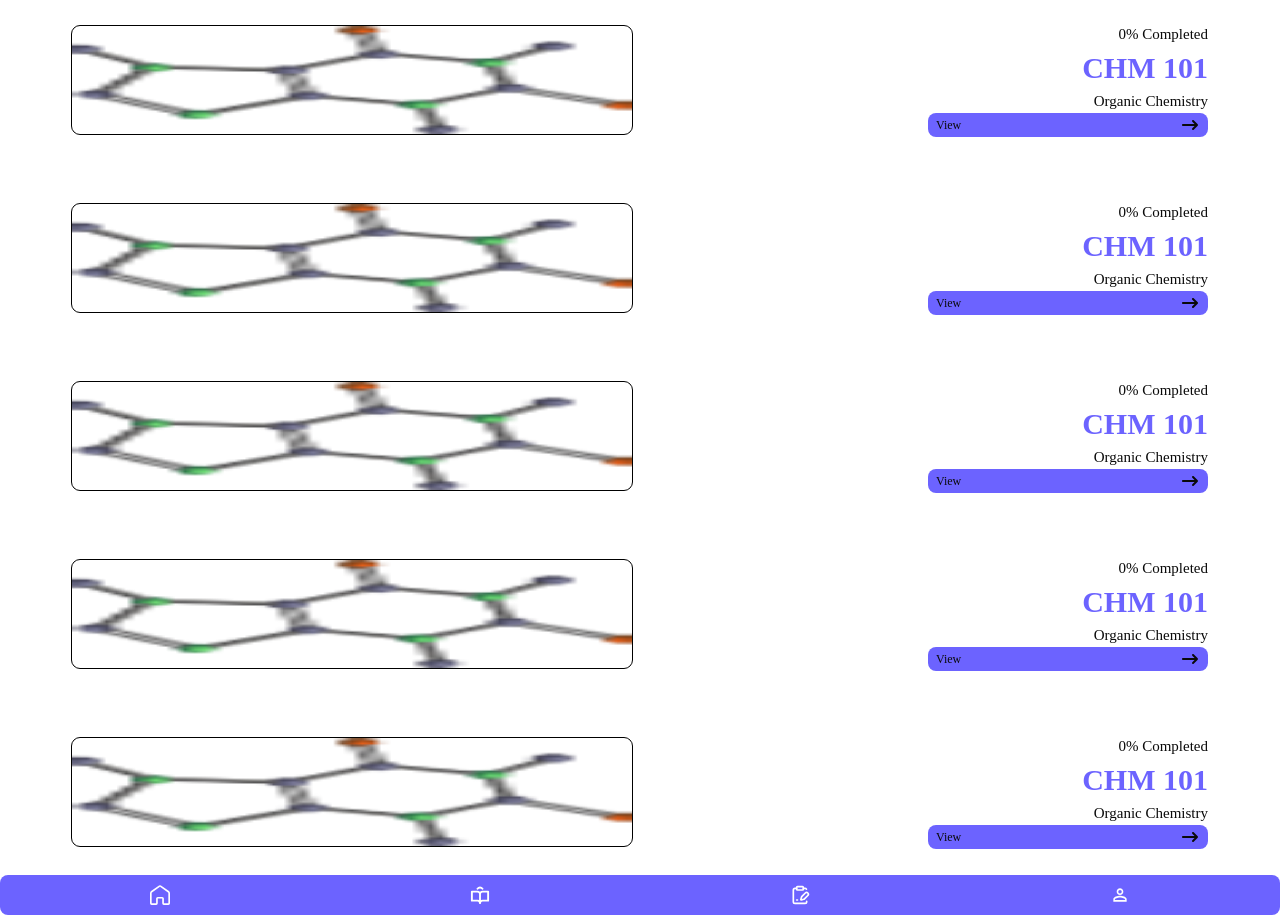
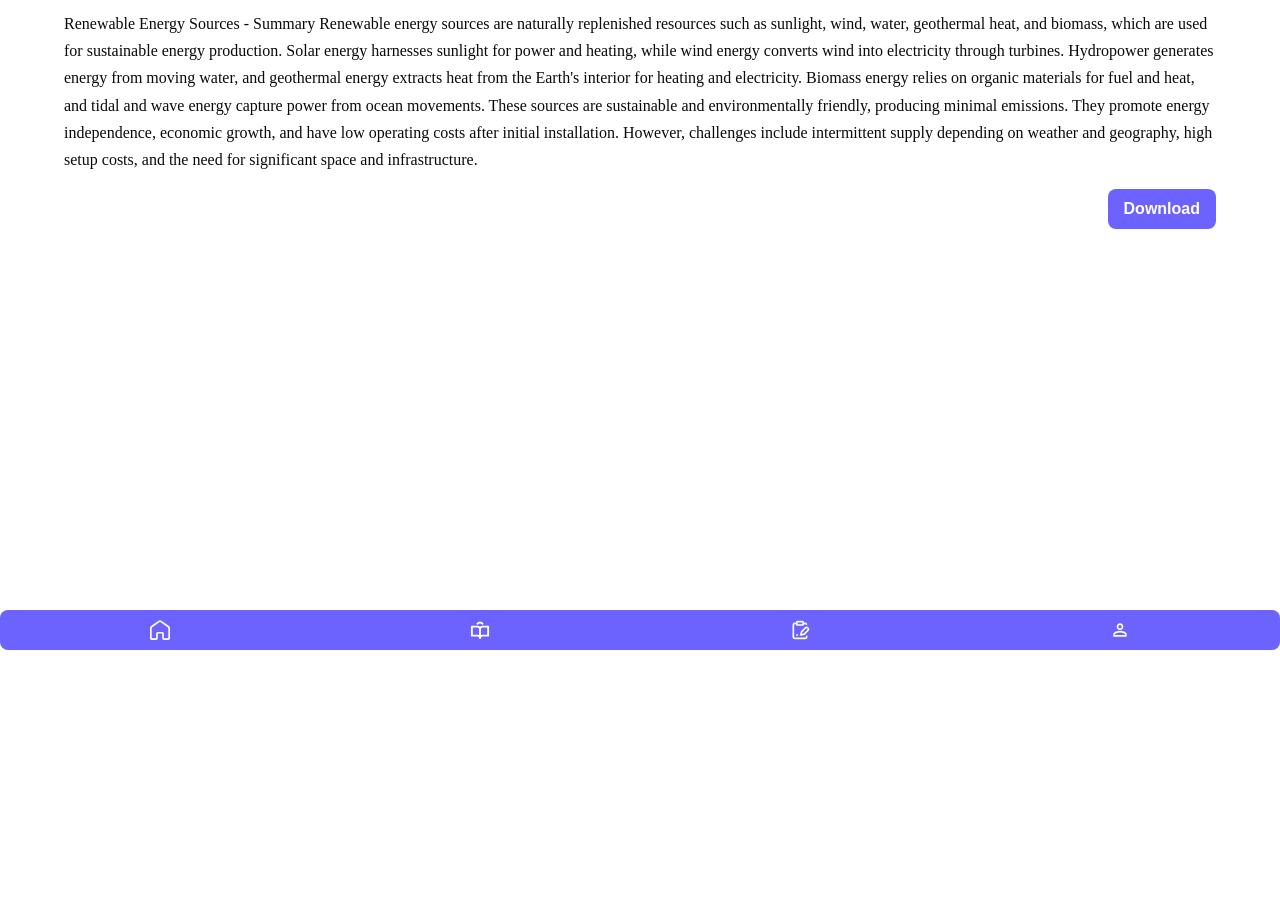
Before and after one commit to iamadams4523/StudyHaven, a Next.js app: page /Classroom in a window 1280 px wide. Shown: the part 210-1125 px from the top of the page. After the commit the page ends 860 px from the top, so only its background shows below. Built offline with nearby package versions, Linux system fonts and the light colour scheme.

Commit message:
Finshed all Classroom pages and commented some out

```diff
--- a/app/Classroom/page.tsx
+++ b/app/Classroom/page.tsx
@@ -286,12 +286,341 @@
 
 // export default Page;
 
-import React from 'react';
+// import React from 'react';
+// import { FiSearch } from 'react-icons/fi';
+// import Image from 'next/image';
+// import { FaArrowRightLong } from 'react-icons/fa6';
+
+// const Page = () => {
+//   return (
+//     <div className="w-full min-h-screen">
+//       <div className="h-[15%] flex flex-col justify-around items-center mt-5 mb-2">
+//         <h1 className="ml-[1.5rem] font-[poppins] text-[20px] font-semibold leading-[30px] self-start">
+//           My Classroom
+//         </h1>
+//         <div className="w-[90%] mx-auto rounded-full h-[40px] gap-2 bg-gray flex items-center">
+//           <FiSearch className="text-[20px] text-lightpurple ml-2" />
+//           <p className="font-[poppins] text-[16px] font-normal">Search</p>
+//         </div>
+//       </div>
+//       <div className="h-[15%] w-full bg-lightpurple flex justify-between items-center rounded-bl-[35px] rounded-br-[35px] px-4">
+//         <div className="flex flex-col h-full gap-3 mt-3">
+//           <h1 className="font-poppins text-[20px] font-semibold leading-[30px] text-white">
+//             100 LEVEL
+//           </h1>
+//           <p className="font-poppins text-[15px] font-medium leading-[22.5px] text-white">
+//             Biochemistry Department
+//           </p>
+//         </div>
+//         <div className="flex flex-col items-center">
+//           <p className="self-end font-[Rockwell Extra Bold] text-white text-[70px] font-extrabold">
+//             1
+//           </p>
+//         </div>
+//       </div>
+//       <div className="w-[90%] mx-auto h-[70%] mt-3 flex flex-col items-center gap-7 mb-2">
+//         <div className="w-full mx-auto h-[150px] flex items-center p-2 gap-4 ">
+//           <div className="w-[50%] h-[80%] outline outline-1 outline-black rounded-lg flex items-center justify-center">
+//             <Image
+//               src="/caffeine-148821_1280-removebg-preview 2.png"
+//               alt="chemistry logo"
+//               width={50}
+//               height={50}
+//               className="w-full h-full"
+//             />
+//           </div>
+
+//           <div className="w-[50%] flex flex-col">
+//             <p className="font-[Poppins] text-[15px] font-normal self-end">
+//               0% Completed
+//             </p>
+//             <p className="font-[Poppins] text-[30px] font-semibold self-end text-lightpurple">
+//               CHM 101
+//             </p>
+//             <p className="font-[Poppins] text-[15px] font-normal self-end">
+//               Organic Chemistry
+//             </p>
+//             <div className="bg-lightpurple w-[50%] px-[0.5rem] py-[0.01rem] flex items-center justify-between rounded-lg self-end">
+//               <p className="font-[poppins] text-[12px] font-light leading-[24px]">
+//                 View
+//               </p>
+//               <FaArrowRightLong className="h-4 w-5" />
+//             </div>
+//           </div>
+//         </div>
+//         <div className="w-full mx-auto h-[150px] flex items-center p-2 gap-4 ">
+//           <div className="w-[50%] h-[80%] outline outline-1 outline-black rounded-lg flex items-center justify-center">
+//             <Image
+//               src="/caffeine-148821_1280-removebg-preview 2.png"
+//               alt="chemistry logo"
+//               width={50}
+//               height={50}
+//               className="w-full h-full"
+//             />
+//           </div>
+
+//           <div className="w-[50%] flex flex-col">
+//             <p className="font-[Poppins] text-[15px] font-normal self-end">
+//               0% Completed
+//             </p>
+//             <p className="font-[Poppins] text-[30px] font-semibold self-end text-lightpurple">
+//               CHM 101
+//             </p>
+//             <p className="font-[Poppins] text-[15px] font-normal self-end">
+//               Organic Chemistry
+//             </p>
+//             <div className="bg-lightpurple w-[50%] px-[0.5rem] py-[0.01rem] flex items-center justify-between rounded-lg self-end">
+//               <p className="font-[poppins] text-[12px] font-light leading-[24px]">
+//                 View
+//               </p>
+//               <FaArrowRightLong className="h-4 w-5" />
+//             </div>
+//           </div>
+//         </div>
+//         <div className="w-full mx-auto h-[150px] flex items-center p-2 gap-4 ">
+//           <div className="w-[50%] h-[80%] outline outline-1 outline-black rounded-lg flex items-center justify-center">
+//             <Image
+//               src="/caffeine-148821_1280-removebg-preview 2.png"
+//               alt="chemistry logo"
+//               width={50}
+//               height={50}
+//               className="w-full h-full"
+//             />
+//           </div>
+
+//           <div className="w-[50%] flex flex-col">
+//             <p className="font-[Poppins] text-[15px] font-normal self-end">
+//               0% Completed
+//             </p>
+//             <p className="font-[Poppins] text-[30px] font-semibold self-end text-lightpurple">
+//               CHM 101
+//             </p>
+//             <p className="font-[Poppins] text-[15px] font-normal self-end">
+//               Organic Chemistry
+//             </p>
+//             <div className="bg-lightpurple w-[50%] px-[0.5rem] py-[0.01rem] flex items-center justify-between rounded-lg self-end">
+//               <p className="font-[poppins] text-[12px] font-light leading-[24px]">
+//                 View
+//               </p>
+//               <FaArrowRightLong className="h-4 w-5" />
+//             </div>
+//           </div>
+//         </div>
+//         <div className="w-full mx-auto h-[150px] flex items-center p-2 gap-4 ">
+//           <div className="w-[50%] h-[80%] outline outline-1 outline-black rounded-lg flex items-center justify-center">
+//             <Image
+//               src="/caffeine-148821_1280-removebg-preview 2.png"
+//               alt="chemistry logo"
+//               width={50}
+//               height={50}
+//               className="w-full h-full"
+//             />
+//           </div>
+
+//           <div className="w-[50%] flex flex-col">
+//             <p className="font-[Poppins] text-[15px] font-normal self-end">
+//               0% Completed
+//             </p>
+//             <p className="font-[Poppins] text-[30px] font-semibold self-end text-lightpurple">
+//               CHM 101
+//             </p>
+//             <p className="font-[Poppins] text-[15px] font-normal self-end">
+//               Organic Chemistry
+//             </p>
+//             <div className="bg-lightpurple w-[50%] px-[0.5rem] py-[0.01rem] flex items-center justify-between rounded-lg self-end">
+//               <p className="font-[poppins] text-[12px] font-light leading-[24px]">
+//                 View
+//               </p>
+//               <FaArrowRightLong className="h-4 w-5" />
+//             </div>
+//           </div>
+//         </div>
+//         <div className="w-full mx-auto h-[150px] flex items-center p-2 gap-4 ">
+//           <div className="w-[50%] h-[80%] outline outline-1 outline-black rounded-lg flex items-center justify-center">
+//             <Image
+//               src="/caffeine-148821_1280-removebg-preview 2.png"
+//               alt="chemistry logo"
+//               width={50}
+//               height={50}
+//               className="w-full h-full"
+//             />
+//           </div>
+
+//           <div className="w-[50%] flex flex-col">
+//             <p className="font-[Poppins] text-[15px] font-normal self-end">
+//               0% Completed
+//             </p>
+//             <p className="font-[Poppins] text-[30px] font-semibold self-end text-lightpurple">
+//               CHM 101
+//             </p>
+//             <p className="font-[Poppins] text-[15px] font-normal self-end">
+//               Organic Chemistry
+//             </p>
+//             <div className="bg-lightpurple w-[50%] px-[0.5rem] py-[0.01rem] flex items-center justify-between rounded-lg self-end">
+//               <p className="font-[poppins] text-[12px] font-light leading-[24px]">
+//                 View
+//               </p>
+//               <FaArrowRightLong className="h-4 w-5" />
+//             </div>
+//           </div>
+//         </div>
+//       </div>
+//     </div>
+//   );
+// };
+
+// export default Page;
+// import React from 'react';
+// import { FiSearch } from 'react-icons/fi';
+// import Image from 'next/image';
+// import { FaArrowRightLong } from 'react-icons/fa6';
+// import { MdDownload } from 'react-icons/md';
+
+// const Page = () => {
+//   return (
+//     <div className="w-full min-h-screen">
+//       <div className="h-[15%] flex flex-col justify-around items-center mt-5 mb-2">
+//         <h1 className="ml-[1.5rem] font-[poppins] text-[20px] font-semibold leading-[30px] self-start">
+//           My Classroom
+//         </h1>
+//         <div className="w-[90%] mx-auto rounded-full h-[40px] gap-2 bg-gray flex items-center">
+//           <FiSearch className="text-[20px] text-lightpurple ml-2" />
+//           <p className="font-[poppins] text-[16px] font-normal">Search</p>
+//         </div>
+//       </div>
+//       <div className="h-[15%] w-full bg-lightpurple flex justify-between items-center rounded-bl-[35px] rounded-br-[35px] px-4">
+//         <div className="flex flex-col h-full gap-3 mt-3">
+//           <h1 className="font-poppins text-[20px] font-semibold leading-[30px] text-white">
+//             100 LEVEL
+//           </h1>
+//           <p className="font-poppins text-[15px] font-medium leading-[22.5px] text-white">
+//             100 | Biochemistry | SLS
+//           </p>
+//         </div>
+//         <div className="flex flex-col items-center">
+//           <Image
+//             src="/caffeine-148821_1280-removebg-preview 2.png"
+//             alt="chemistry logo"
+//             width={50}
+//             height={50}
+//             className="w-full h-full"
+//           />
+//         </div>
+//       </div>
+//       <div className="w-[90%] mx-auto h-[70%] mt-3 flex flex-col items-center justify-center gap-y-3">
+//         <div className="w-full mx-auto min-h-[150px] flex flex-col items-center p-2 gap-4">
+//           <div className="w-full min-h-[80px] outline outline-1 outline-gray rounded-lg flex items-center justify-end mx-auto p-1">
+//             <Image
+//               src="/laboratory-glassware-containing-colorful-liquid 1.png"
+//               alt="chemistry logo"
+//               width={50}
+//               height={50}
+//               className="w-[10rem] h-auto"
+//             />
+//           </div>
+//           <div className="w-[100%] flex justify-between items-center">
+//             <div className="flex flex-col gap-2">
+//               <p className="font-[Poppins] text-[30px] font-semibold">
+//                 CHM 101 (a)
+//               </p>
+//               <p className="font-[Poppins] text-[15px] font-normal">
+//                 Organic Chemistry
+//               </p>
+//               <Image
+//                 src="/Rectangle 156.png"
+//                 alt="range"
+//                 width={50}
+//                 height={50}
+//                 className="w-[10rem]"
+//               />
+//             </div>
+//             <MdDownload className="w-[4rem] text-[3rem] text-lightpurple" />
+//           </div>
+//         </div>
+//         <div className="w-full mx-auto min-h-[150px] flex flex-col items-center p-2 gap-4">
+//           <div className="w-full min-h-[80px] outline outline-1 outline-gray rounded-lg flex items-center justify-end mx-auto p-1">
+//             <Image
+//               src="/laboratory-glassware-containing-colorful-liquid 1.png"
+//               alt="chemistry logo"
+//               width={50}
+//               height={50}
+//               className="w-[10rem] h-auto"
+//             />
+//           </div>
+//           <div className="w-[100%] flex justify-between items-center">
+//             <div className="flex flex-col gap-2">
+//               <p className="font-[Poppins] text-[30px] font-semibold">
+//                 CHM 101 (a)
+//               </p>
+//               <p className="font-[Poppins] text-[15px] font-normal">
+//                 Organic Chemistry
+//               </p>
+//               <Image
+//                 src="/Rectangle 156.png"
+//                 alt="range"
+//                 width={50}
+//                 height={50}
+//                 className="w-[10rem]"
+//               />
+//             </div>
+//             <MdDownload className="w-[4rem] text-[3rem] text-lightpurple" />
+//           </div>
+//         </div>
+//         <div className="w-full mx-auto min-h-[150px] flex flex-col items-center p-2 gap-4">
+//           <div className="w-full min-h-[80px] outline outline-1 outline-gray rounded-lg flex items-center justify-end mx-auto p-1">
+//             <Image
+//               src="/laboratory-glassware-containing-colorful-liquid 1.png"
+//               alt="chemistry logo"
+//               width={50}
+//               height={50}
+//               className="w-[10rem] h-auto"
+//             />
+//           </div>
+//           <div className="w-[100%] flex justify-between items-center">
+//             <div className="flex flex-col gap-2">
+//               <p className="font-[Poppins] text-[30px] font-semibold">
+//                 CHM 101 (a)
+//               </p>
+//               <p className="font-[Poppins] text-[15px] font-normal">
+//                 Organic Chemistry
+//               </p>
+//               <Image
+//                 src="/Rectangle 156.png"
+//                 alt="range"
+//                 width={50}
+//                 height={50}
+//                 className="w-[10rem]"
+//               />
+//             </div>
+//             <MdDownload className="w-[4rem] text-[3rem] text-lightpurple" />
+//           </div>
+//         </div>
+//       </div>
+//     </div>
+//   );
+// };
+
+// export default Page;
+'use client';
+import { useState } from 'react';
 import { FiSearch } from 'react-icons/fi';
 import Image from 'next/image';
 import { FaArrowRightLong } from 'react-icons/fa6';
+import { MdDownload } from 'react-icons/md';
 
 const Page = () => {
+  const [isDownloading, setIsDownloading] = useState(false);
+
+  const handleDownload = () => {
+    if (isDownloading) return;
+    setIsDownloading(true);
+
+    setTimeout(() => {
+      setIsDownloading(false);
+      alert('Download complete');
+    }, 5000);
+  };
+
   return (
     <div className="w-full min-h-screen">
       <div className="h-[15%] flex flex-col justify-around items-center mt-5 mb-2">
@@ -306,164 +635,57 @@
       <div className="h-[15%] w-full bg-lightpurple flex justify-between items-center rounded-bl-[35px] rounded-br-[35px] px-4">
         <div className="flex flex-col h-full gap-3 mt-3">
           <h1 className="font-poppins text-[20px] font-semibold leading-[30px] text-white">
-            100 LEVEL
+            CHM101(a)
           </h1>
           <p className="font-poppins text-[15px] font-medium leading-[22.5px] text-white">
-            Biochemistry Department
+            100 | Biochemistry | SLS
           </p>
         </div>
         <div className="flex flex-col items-center">
-          <p className="self-end font-[Rockwell Extra Bold] text-white text-[70px] font-extrabold">
-            1
-          </p>
-        </div>
-      </div>
-      <div className="w-[90%] mx-auto h-[70%] mt-3 flex flex-col items-center gap-7 mb-2">
-        <div className="w-full mx-auto h-[150px] flex items-center p-2 gap-4 ">
-          <div className="w-[50%] h-[80%] outline outline-1 outline-black rounded-lg flex items-center justify-center">
           <Image
-              src="/caffeine-148821_1280-removebg-preview 2.png"
+            src="/laboratory-glassware-containing-colorful-liquid 1.png"
             alt="chemistry logo"
             width={50}
             height={50}
             className="w-full h-full"
           />
         </div>
-
-          <div className="w-[50%] flex flex-col">
-            <p className="font-[Poppins] text-[15px] font-normal self-end">
-              0% Completed
+      </div>
+      <div className="w-[90%] mx-auto h-[70%] mt-3 flex flex-col items-center justify-center gap-y-4">
+        <p className="font-[poppins] text-[16px] font-normal leading-[27.2px]">
+          Renewable Energy Sources - Summary Renewable energy sources are
+          naturally replenished resources such as sunlight, wind, water,
+          geothermal heat, and biomass, which are used for sustainable energy
+          production. Solar energy harnesses sunlight for power and heating,
+          while wind energy converts wind into electricity through turbines.
+          Hydropower generates energy from moving water, and geothermal energy
+          extracts heat from the Earth's interior for heating and electricity.
+          Biomass energy relies on organic materials for fuel and heat, and
+          tidal and wave energy capture power from ocean movements. These
+          sources are sustainable and environmentally friendly, producing
+          minimal emissions. They promote energy independence, economic growth,
+          and have low operating costs after initial installation. However,
+          challenges include intermittent supply depending on weather and
+          geography, high setup costs, and the need for significant space and
+          infrastructure.
         </p>
-            <p className="font-[Poppins] text-[30px] font-semibold self-end text-lightpurple">
-              CHM 101
-            </p>
-            <p className="font-[Poppins] text-[15px] font-normal self-end">
-              Organic Chemistry
-            </p>
-            <div className="bg-lightpurple w-[50%] px-[0.5rem] py-[0.01rem] flex items-center justify-between rounded-lg self-end">
-              <p className="font-[poppins] text-[12px] font-light leading-[24px]">
-                View
-              </p>
-              <FaArrowRightLong className="h-4 w-5" />
-            </div>
-          </div>
-        </div>
-        <div className="w-full mx-auto h-[150px] flex items-center p-2 gap-4 ">
-          <div className="w-[50%] h-[80%] outline outline-1 outline-black rounded-lg flex items-center justify-center">
-            <Image
-              src="/caffeine-148821_1280-removebg-preview 2.png"
-              alt="chemistry logo"
-              width={50}
-              height={50}
-              className="w-full h-full"
-            />
-          </div>
-
-          <div className="w-[50%] flex flex-col">
-            <p className="font-[Poppins] text-[15px] font-normal self-end">
-              0% Completed
-            </p>
-            <p className="font-[Poppins] text-[30px] font-semibold self-end text-lightpurple">
-              CHM 101
-            </p>
-            <p className="font-[Poppins] text-[15px] font-normal self-end">
-              Organic Chemistry
-            </p>
-            <div className="bg-lightpurple w-[50%] px-[0.5rem] py-[0.01rem] flex items-center justify-between rounded-lg self-end">
-              <p className="font-[poppins] text-[12px] font-light leading-[24px]">
-                View
-              </p>
-              <FaArrowRightLong className="h-4 w-5" />
-            </div>
-          </div>
-        </div>
-        <div className="w-full mx-auto h-[150px] flex items-center p-2 gap-4 ">
-          <div className="w-[50%] h-[80%] outline outline-1 outline-black rounded-lg flex items-center justify-center">
-            <Image
-              src="/caffeine-148821_1280-removebg-preview 2.png"
-              alt="chemistry logo"
-              width={50}
-              height={50}
-              className="w-full h-full"
-            />
-          </div>
-
-          <div className="w-[50%] flex flex-col">
-            <p className="font-[Poppins] text-[15px] font-normal self-end">
-              0% Completed
-            </p>
-            <p className="font-[Poppins] text-[30px] font-semibold self-end text-lightpurple">
-              CHM 101
-            </p>
-            <p className="font-[Poppins] text-[15px] font-normal self-end">
-              Organic Chemistry
-            </p>
-            <div className="bg-lightpurple w-[50%] px-[0.5rem] py-[0.01rem] flex items-center justify-between rounded-lg self-end">
-              <p className="font-[poppins] text-[12px] font-light leading-[24px]">
-                View
-              </p>
-              <FaArrowRightLong className="h-4 w-5" />
-            </div>
-          </div>
-        </div>
-        <div className="w-full mx-auto h-[150px] flex items-center p-2 gap-4 ">
-          <div className="w-[50%] h-[80%] outline outline-1 outline-black rounded-lg flex items-center justify-center">
-            <Image
-              src="/caffeine-148821_1280-removebg-preview 2.png"
-              alt="chemistry logo"
-              width={50}
-              height={50}
-              className="w-full h-full"
-            />
-          </div>
-
-          <div className="w-[50%] flex flex-col">
-            <p className="font-[Poppins] text-[15px] font-normal self-end">
-              0% Completed
-            </p>
-            <p className="font-[Poppins] text-[30px] font-semibold self-end text-lightpurple">
-              CHM 101
-            </p>
-            <p className="font-[Poppins] text-[15px] font-normal self-end">
-              Organic Chemistry
-            </p>
-            <div className="bg-lightpurple w-[50%] px-[0.5rem] py-[0.01rem] flex items-center justify-between rounded-lg self-end">
-              <p className="font-[poppins] text-[12px] font-light leading-[24px]">
-                View
-              </p>
-              <FaArrowRightLong className="h-4 w-5" />
-            </div>
-          </div>
-        </div>
-        <div className="w-full mx-auto h-[150px] flex items-center p-2 gap-4 ">
-          <div className="w-[50%] h-[80%] outline outline-1 outline-black rounded-lg flex items-center justify-center">
-            <Image
-              src="/caffeine-148821_1280-removebg-preview 2.png"
-              alt="chemistry logo"
-              width={50}
-              height={50}
-              className="w-full h-full"
-            />
-          </div>
-
-          <div className="w-[50%] flex flex-col">
-            <p className="font-[Poppins] text-[15px] font-normal self-end">
-              0% Completed
-            </p>
-            <p className="font-[Poppins] text-[30px] font-semibold self-end text-lightpurple">
-              CHM 101
-            </p>
-            <p className="font-[Poppins] text-[15px] font-normal self-end">
-              Organic Chemistry
-            </p>
-            <div className="bg-lightpurple w-[50%] px-[0.5rem] py-[0.01rem] flex items-center justify-between rounded-lg self-end">
-              <p className="font-[poppins] text-[12px] font-light leading-[24px]">
-                View
-              </p>
-              <FaArrowRightLong className="h-4 w-5" />
-            </div>
-          </div>
-        </div>
+        <button
+          onClick={handleDownload}
+          disabled={isDownloading}
+          className={`flex items-center self-end gap-2 px-4 py-2 rounded-lg transition ${
+            isDownloading
+              ? 'bg-purple-700 cursor-not-allowed text-white'
+              : 'bg-lightpurple hover:bg-purple-700 text-white font-semibold'
+          }`}
+        >
+          {isDownloading ? (
+            <>
+              <span>Downloading...</span>
+            </>
+          ) : (
+            <>Download</>
+          )}
+        </button>
       </div>
     </div>
   );
```
Also changed, not shown: public/Rectangle 156.png (added), public/Rectangle 157.png (added). Lines whose indentation alone changed are shown as unchanged.
